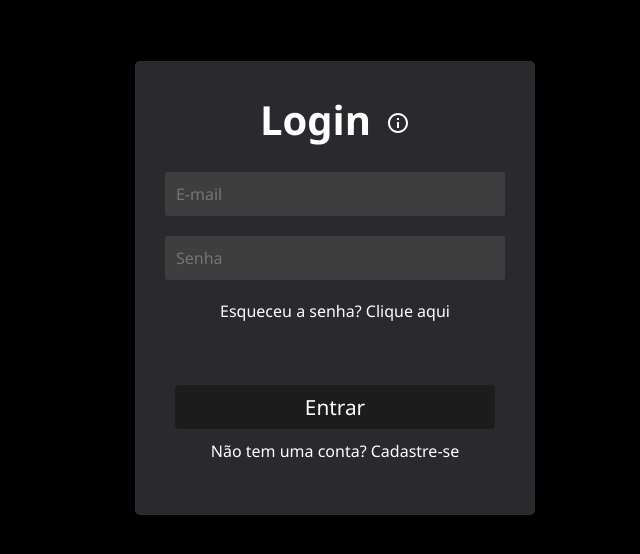
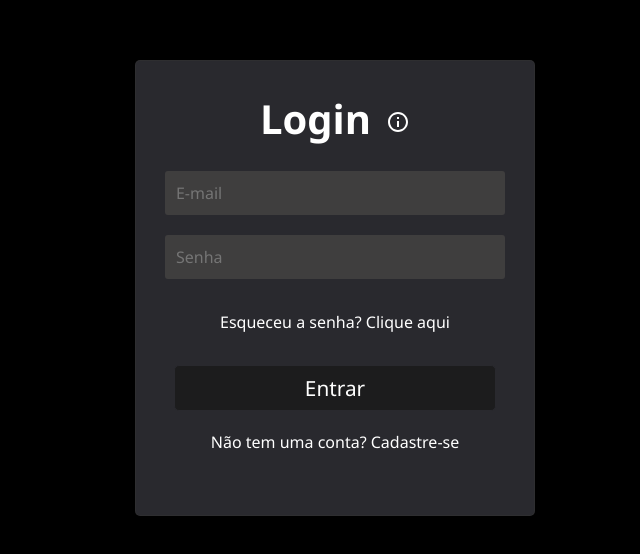
Before and after one commit to Ronaldo-Vieira-Lira/Nebiu, a React (Create React App) app: page / in a window 1280 px wide. Shown: the part 112-666 px from the top of the page, without its empty margins (640-1280 px from the left). Built offline with nearby package versions, Linux system fonts and the light colour scheme.

Commit message:
correcao de margin tela login

```diff
--- a/src/assets/css/Login.css
+++ b/src/assets/css/Login.css
@@ -147,7 +147,7 @@
 .linha {
     color: #fff;
     font-size: 1rem;
-
+    margin: 10px 0 10px 0;
 }
 .esqueceu {
     border: none;
@@ -155,6 +155,7 @@
     cursor: pointer;
     font-size: 1rem;
     color: #fff;
+    margin: 12px 0 12px 0;
 }
 .esqueceu:hover {
     color: #fff;
--- a/src/components/layout/Login.jsx
+++ b/src/components/layout/Login.jsx
@@ -113,8 +113,6 @@ export default function Login() {
 
                         <button type="button" className="esqueceu" onClick={() => setEsqueceu(true)}> Esqueceu a senha? Clique aqui </button>
 
-                        <br />
-
                         <button type="submit" id="btn-Login" onClick={() => {
                             funcao(document.getElementById("user").value, document.getElementById("senha").value)
                         }}>Entrar</button>
```
